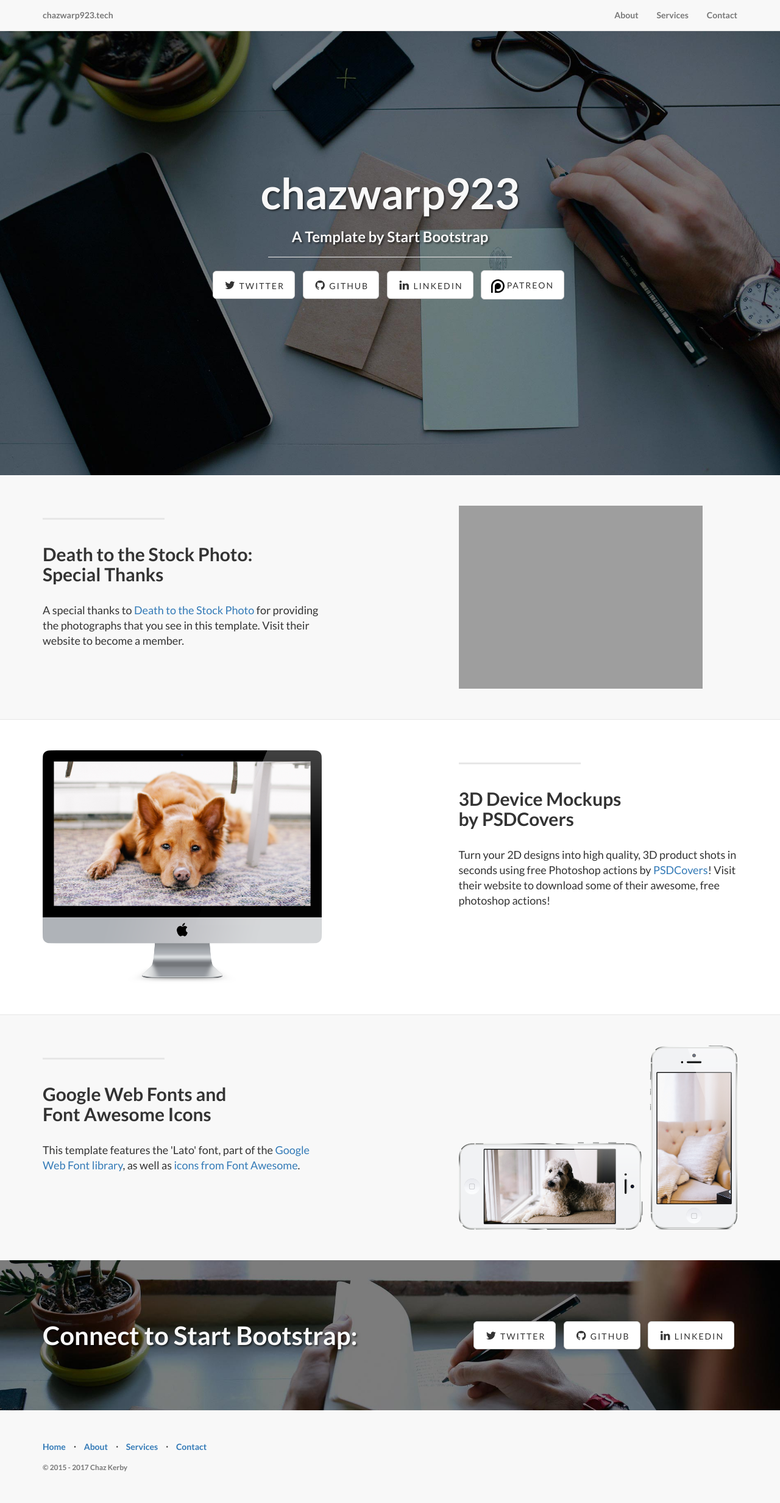
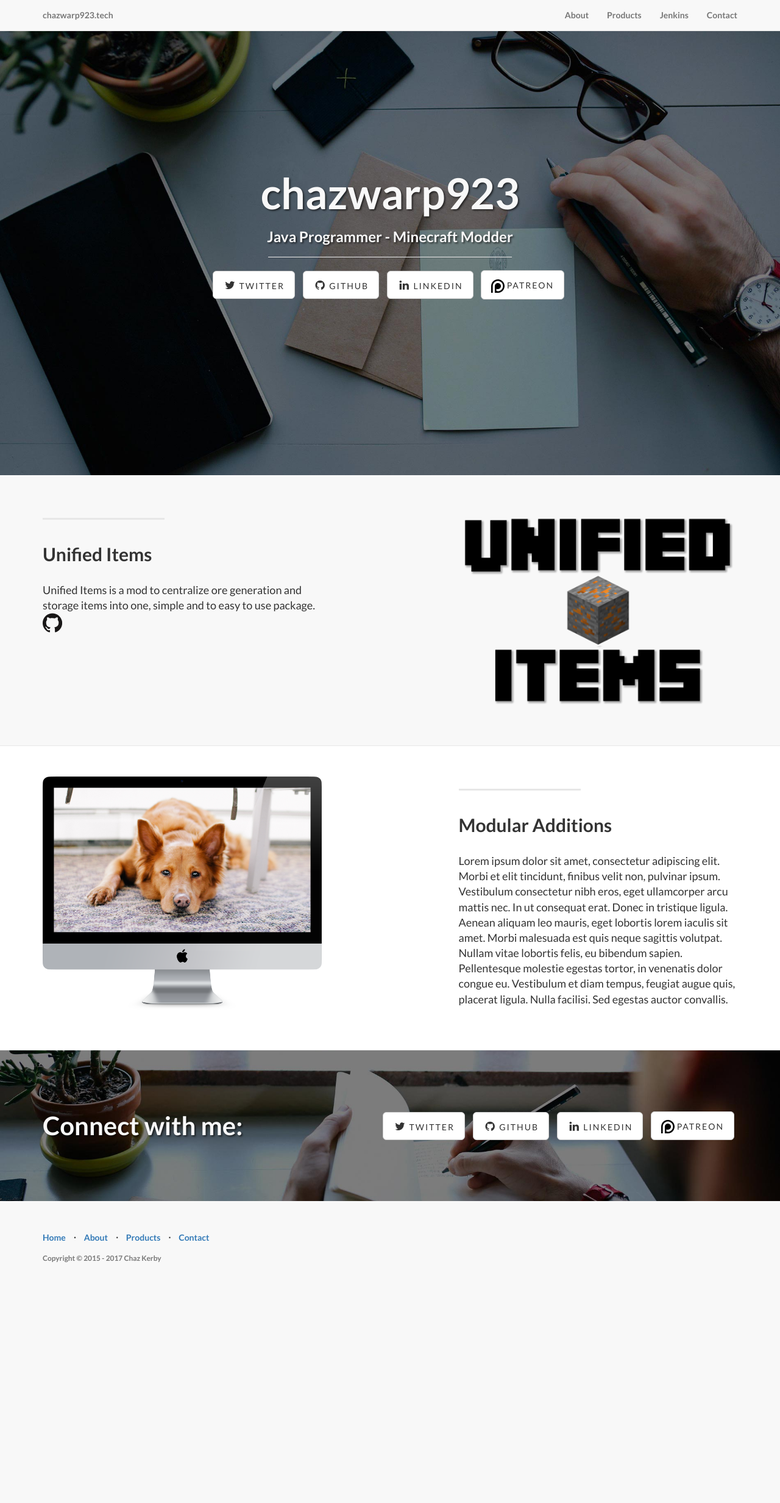
Before and after one commit to chazwarp923/chazwarp923.tech, a PHP site: page / in a window 1280 px wide. Shown: the whole page at 61% size. After the commit the page ends 2070 px from the top, so only its background shows below. Run offline with PHP 8.4, Linux system fonts and the light colour scheme; grey boxes are pictures that could not be loaded.

Commit message:
Further customization

```diff
--- a/css/landing-page.css
+++ b/css/landing-page.css
@@ -97,6 +97,11 @@ h6 {
     background-color: #f8f8f8;
 }
 
+.github-mark:hover {
+    height:36px;
+    width:36px;
+}
+
 .content-section-b {
     padding: 50px 0;
     border-top: 1px solid #e7e7e7;
--- a/index.html
+++ b/index.html
@@ -9,7 +9,7 @@
     <meta name="description" content="">
     <meta name="author" content="">
 
-    <title>Landing Page - Start Bootstrap Theme</title>
+    <title>chazwarp923.tech</title>
 
     <!-- Bootstrap Core CSS -->
     <link href="css/bootstrap.min.css" rel="stylesheet">
@@ -52,7 +52,10 @@
                         <a href="#about">About</a>
                     </li>
                     <li>
-                        <a href="#services">Services</a>
+                        <a href="#products">Products</a>
+                    </li>
+                    <li>
+                        <a href="http://chazwarp923.tech/jenkins">Jenkins</a>
                     </li>
                     <li>
                         <a href="#contact">Contact</a>
@@ -74,7 +77,7 @@
                 <div class="col-lg-12">
                     <div class="intro-message">
                         <h1>chazwarp923</h1>
-                        <h3>A Template by Start Bootstrap</h3>
+                        <h3>Java Programmer - Minecraft Modder</h3>
                         <hr class="intro-divider">
                         <ul class="list-inline intro-social-buttons">
                             <li>
@@ -87,7 +90,7 @@
                                 <a href="https://www.linkedin.com/in/chaz-k-9a28b8b4" class="btn btn-default btn-lg"><i class="fa fa-linkedin fa-fw"></i> <span class="network-name">Linkedin</span></a>
                             </li>
                             <li>
-                                <a href="https://www.patreon.com/chazwarp923" class="btn btn-default btn-lg"><img src="img/patreon.svg"></i> <span class="network-name">Patreon</span></a>
+                                <a href="https://www.patreon.com/chazwarp923" class="btn btn-default btn-lg"><img src="img/patreon.svg"> <span class="network-name">Patreon</span></a>
                             </li>
                         </ul>
                     </div>
@@ -102,7 +105,7 @@
 
     <!-- Page Content -->
 
-	<a  name="services"></a>
+	<a  name="products"></a>
     <div class="content-section-a">
 
         <div class="container">
@@ -110,11 +113,13 @@
                 <div class="col-lg-5 col-sm-6">
                     <hr class="section-heading-spacer">
                     <div class="clearfix"></div>
-                    <h2 class="section-heading">Death to the Stock Photo:<br>Special Thanks</h2>
-                    <p class="lead">A special thanks to <a target="_blank" href="http://join.deathtothestockphoto.com/">Death to the Stock Photo</a> for providing the photographs that you see in this template. Visit their website to become a member.</p>
+                    <h2 class="section-heading">Unified Items</h2>
+                    <p class="lead">Unified Items is a mod to centralize ore generation and storage items into one, simple and to easy to use package.
+                        <a target="_blank" href="https://github.com/chazwarp923/unified-items"> <img class="github-mark" src="img/GitHub-Mark-Small.svg" height="32px" width="32px" alt="Github"></a>
+                    </p>
                 </div>
                 <div class="col-lg-5 col-lg-offset-2 col-sm-6">
-                    <img class="img-responsive" src="img/ipad.png" alt="">
+                    <img class="img-responsive" src="img/unifieditems.png" alt="">
                 </div>
             </div>
 
@@ -132,8 +137,8 @@
                 <div class="col-lg-5 col-lg-offset-1 col-sm-push-6  col-sm-6">
                     <hr class="section-heading-spacer">
                     <div class="clearfix"></div>
-                    <h2 class="section-heading">3D Device Mockups<br>by PSDCovers</h2>
-                    <p class="lead">Turn your 2D designs into high quality, 3D product shots in seconds using free Photoshop actions by <a target="_blank" href="http://www.psdcovers.com/">PSDCovers</a>! Visit their website to download some of their awesome, free photoshop actions!</p>
+                    <h2 class="section-heading">Modular Additions</h2>
+                    <p class="lead">Lorem ipsum dolor sit amet, consectetur adipiscing elit. Morbi et elit tincidunt, finibus velit non, pulvinar ipsum. Vestibulum consectetur nibh eros, eget ullamcorper arcu mattis nec. In ut consequat erat. Donec in tristique ligula. Aenean aliquam leo mauris, eget lobortis lorem iaculis sit amet. Morbi malesuada est quis neque sagittis volutpat. Nullam vitae lobortis felis, eu bibendum sapien. Pellentesque molestie egestas tortor, in venenatis dolor congue eu. Vestibulum et diam tempus, feugiat augue quis, placerat ligula. Nulla facilisi. Sed egestas auctor convallis.</p>
                 </div>
                 <div class="col-lg-5 col-sm-pull-6  col-sm-6">
                     <img class="img-responsive" src="img/dog.png" alt="">
@@ -146,47 +151,28 @@
     </div>
     <!-- /.content-section-b -->
 
-    <div class="content-section-a">
-
-        <div class="container">
-
-            <div class="row">
-                <div class="col-lg-5 col-sm-6">
-                    <hr class="section-heading-spacer">
-                    <div class="clearfix"></div>
-                    <h2 class="section-heading">Google Web Fonts and<br>Font Awesome Icons</h2>
-                    <p class="lead">This template features the 'Lato' font, part of the <a target="_blank" href="http://www.google.com/fonts">Google Web Font library</a>, as well as <a target="_blank" href="http://fontawesome.io">icons from Font Awesome</a>.</p>
-                </div>
-                <div class="col-lg-5 col-lg-offset-2 col-sm-6">
-                    <img class="img-responsive" src="img/phones.png" alt="">
-                </div>
-            </div>
-
-        </div>
-        <!-- /.container -->
-
-    </div>
-    <!-- /.content-section-a -->
-
 	<a  name="contact"></a>
     <div class="banner">
 
         <div class="container">
 
             <div class="row">
-                <div class="col-lg-6">
-                    <h2>Connect to Start Bootstrap:</h2>
+                <div class="col-lg-5">
+                    <h2>Connect with me:</h2>
                 </div>
-                <div class="col-lg-6">
+                <div class="col-lg-7">
                     <ul class="list-inline banner-social-buttons">
                         <li>
-                            <a href="https://twitter.com/SBootstrap" class="btn btn-default btn-lg"><i class="fa fa-twitter fa-fw"></i> <span class="network-name">Twitter</span></a>
+                            <a href="https://twitter.com/chazwarp923" class="btn btn-default btn-lg"><i class="fa fa-twitter fa-fw"></i> <span class="network-name">Twitter</span></a>
                         </li>
                         <li>
-                            <a href="https://github.com/IronSummitMedia/startbootstrap" class="btn btn-default btn-lg"><i class="fa fa-github fa-fw"></i> <span class="network-name">Github</span></a>
+                            <a href="https://github.com/chazwarp923" class="btn btn-default btn-lg"><i class="fa fa-github fa-fw"></i> <span class="network-name">Github</span></a>
                         </li>
                         <li>
-                            <a href="#" class="btn btn-default btn-lg"><i class="fa fa-linkedin fa-fw"></i> <span class="network-name">Linkedin</span></a>
+                            <a href="https://www.linkedin.com/in/chaz-k-9a28b8b4" class="btn btn-default btn-lg"><i class="fa fa-linkedin fa-fw"></i> <span class="network-name">Linkedin</span></a>
+                        </li>
+                        <li>
+                            <a href="https://www.patreon.com/chazwarp923" class="btn btn-default btn-lg"><img src="img/patreon.svg"> <span class="network-name">Patreon</span></a>
                         </li>
                     </ul>
                 </div>
@@ -213,7 +199,7 @@
                         </li>
                         <li class="footer-menu-divider">&sdot;</li>
                         <li>
-                            <a href="#services">Services</a>
+                            <a href="#products">Products</a>
                         </li>
                         <li class="footer-menu-divider">&sdot;</li>
                         <li>
@@ -221,7 +207,7 @@
                         </li>
                     </ul>
                     <p class="copyright text-muted small">
-                        &copy; 2015 -
+                        Copyright &copy; 2015 -
                         <script language="javascript" type="text/javascript">
                             var today = new Date()
                             var year = today.getFullYear()
```
